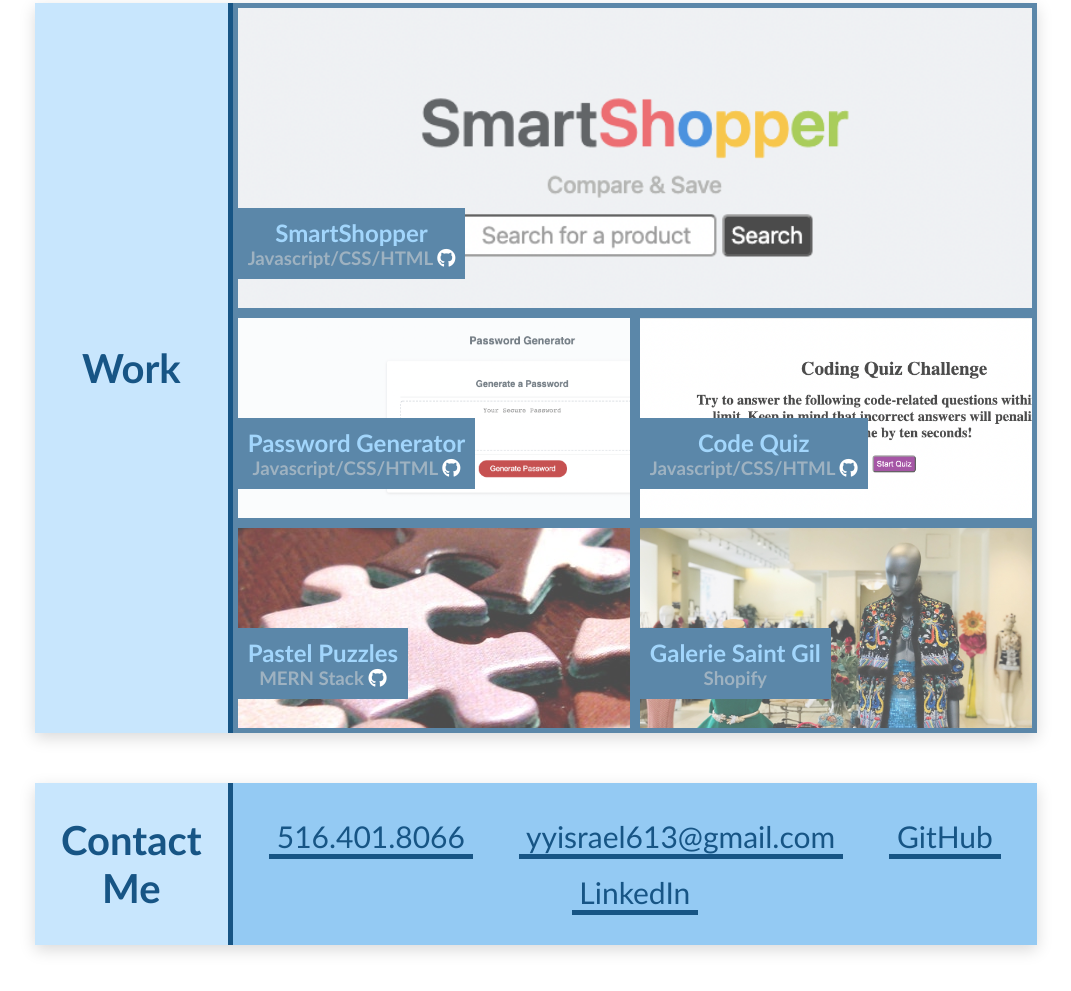
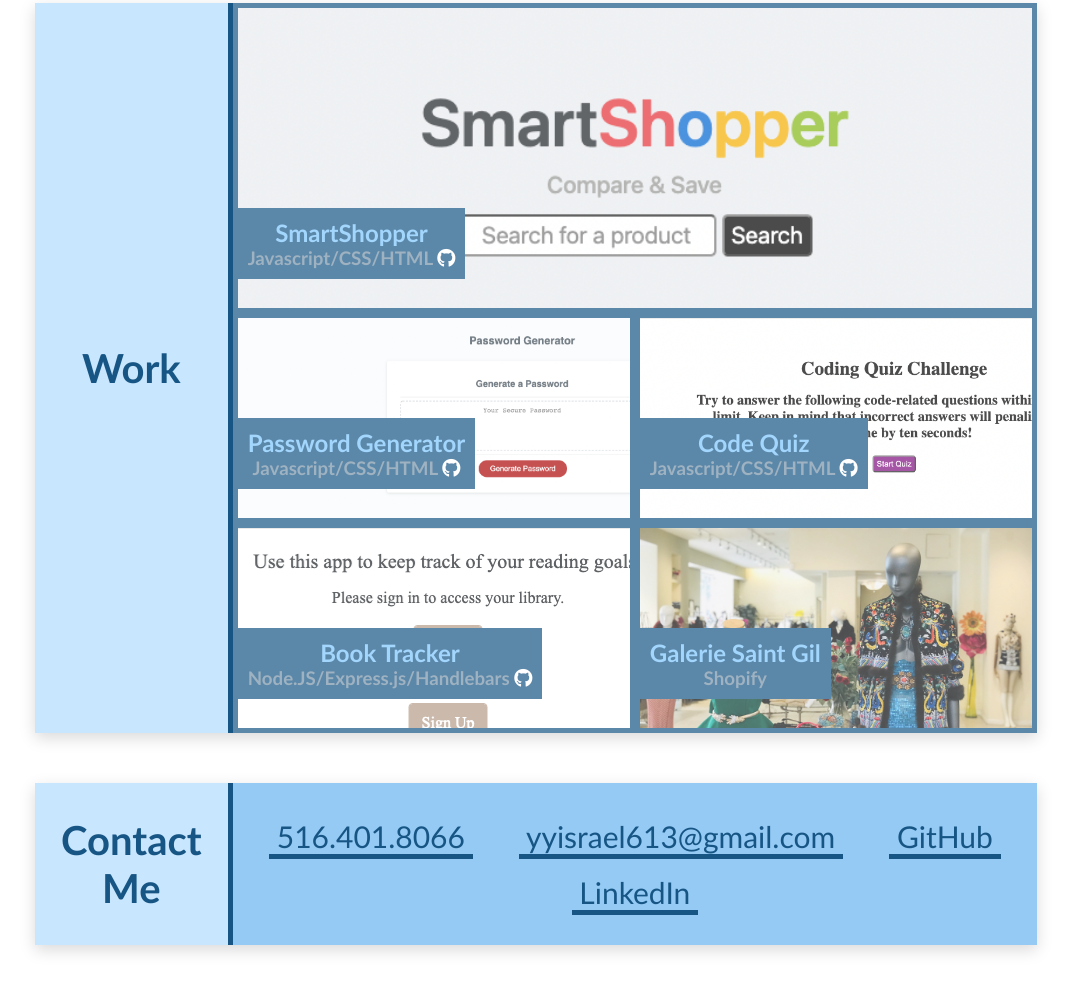
Before and after one commit to yyb613/portfolio, a plain HTML site: page index.html in a window 1280 px wide. Shown: the part 1119-2110 px from the top of the page, without its empty margins (129-1200 px from the left). Drawn offline with Linux system fonts and the light colour scheme.

Commit message:
added book tracker project

```diff
--- a/assets/css/style.css
+++ b/assets/css/style.css
@@ -251,7 +251,7 @@ h3 {
 }
 
 #proj-4 {
-   background-image: url('../images/puzzle.jpg');
+   background-image: url('../images/book-tracker.png');
    background-repeat: no-repeat;
    background-position: center;
 }
--- a/index.html
+++ b/index.html
@@ -104,8 +104,8 @@
 
                 <div class="proj-card" id="proj-4"> <!-- project 4 -->
                     <div class="box-on-top">
-                    <h2 class="proj-title">Pastel Puzzles</h2>
-                        <h3 class="tech-used">MERN Stack <a href=""><a href="https://github.com/yyb613"><i class="fa-brands fa-github"></i></a></h3>
+                    <h2 class="proj-title">Book Tracker</h2>
+                        <h3 class="tech-used">Node.JS/Express.js/Handlebars <a href="https://my-book-tracker-app.herokuapp.com"><a href="https://github.com/yyb613"><i class="fa-brands fa-github"></i></a></h3>
                     </div>
                 </div>
 
```
Also changed, not shown: assets/images/book-tracker.png (added).
